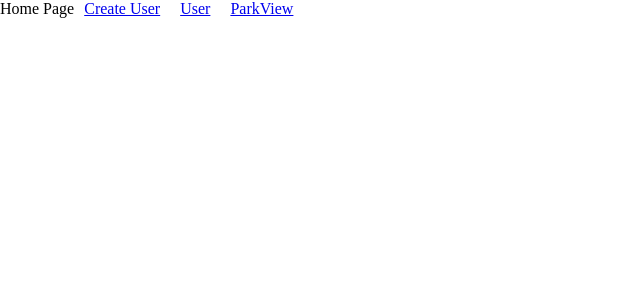
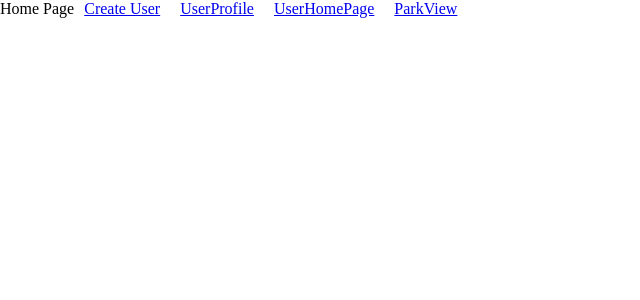
Before and after one commit to JonathanCass/finalproject, a React (Create React App) app in the folder client/: page / in a window 1280 px wide. Shown: the top 300 px of the page, without its empty margins (0-640 px from the left). Built offline with nearby package versions, Linux system fonts and the light colour scheme.

Commit message:
reorganizing

```diff
--- a/client/src/components/App.js
+++ b/client/src/components/App.js
@@ -2,10 +2,11 @@ import React, { Component } from 'react'
 import './App.css'
 import {connect} from 'react-redux'
 import {BrowserRouter as Router, Route} from 'react-router-dom'
-import User from './User'
+import UserProfile from './UserProfile'
 import CreateUser from './CreateUser'
 import ParkView from './ParkView'
 import Home from './Home'
+import UserHomePage from './UserHomePage'
 
 
 class App extends Component {
@@ -20,9 +21,10 @@ class App extends Component {
     	<Router>
 		    <div>
 		      	  <Route exact={true} path='/' component={Home} /> {/*Greeting Page with Logo and Login / Sign Up*/}
-							<Route path='/User/' component={User} />        {/*Where Availability results are displayed*/}
+							<Route path='/UserProfile/' component={UserProfile} />        {/*Where Availability results are displayed*/}
             	<Route path='/CreateUser/' component={CreateUser} />      {/*Where Availability Is Set*/}
           		<Route path='/ParkView' component={ParkView} />   {/*Create Event Listings here*/}
+              <Route path='/UserHomePage' component={UserHomePage} />
 		    </div>
 	  </Router>
     )
--- a/client/src/components/Home.js
+++ b/client/src/components/Home.js
@@ -17,7 +17,8 @@ class Home extends React.Component {
       <div>
         Home Page
         <Link to={'/CreateUser/'} style={styles.link}>Create User</Link>
-        <Link to={'/User/'} style={styles.link}>User</Link>
+        <Link to={'/UserProfile/'} style={styles.link}>UserProfile</Link>
+        <Link to={'/UserHomePage/'} style={styles.link}>UserHomePage</Link>
         <Link to={'/ParkView/'} style={styles.link}>ParkView</Link>
       </div>
     )
--- /dev/null
+++ b/client/src/components/UserHomePage.js
@@ -0,0 +1,18 @@
+import React from 'react'
+
+class UserHomePage extends React.Component {
+//   constructor(props) {
+
+//    super(props)
+//   }
+
+  render() {
+    return (
+      <div>
+        User Home Page
+      </div>
+    )
+  }
+}
+
+export default UserHomePage
```
Also changed, not shown: client/src/components/UserProfile.js (renamed from client/src/components/User.js).
